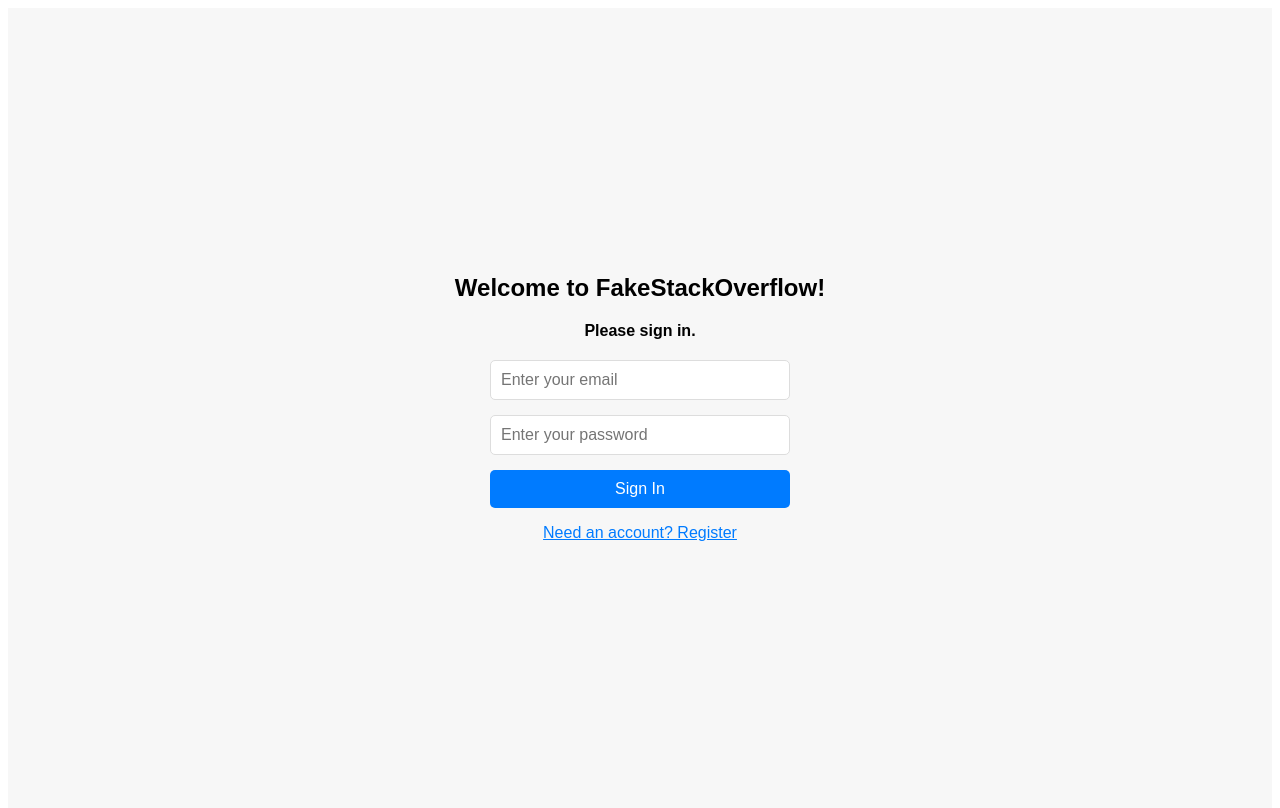
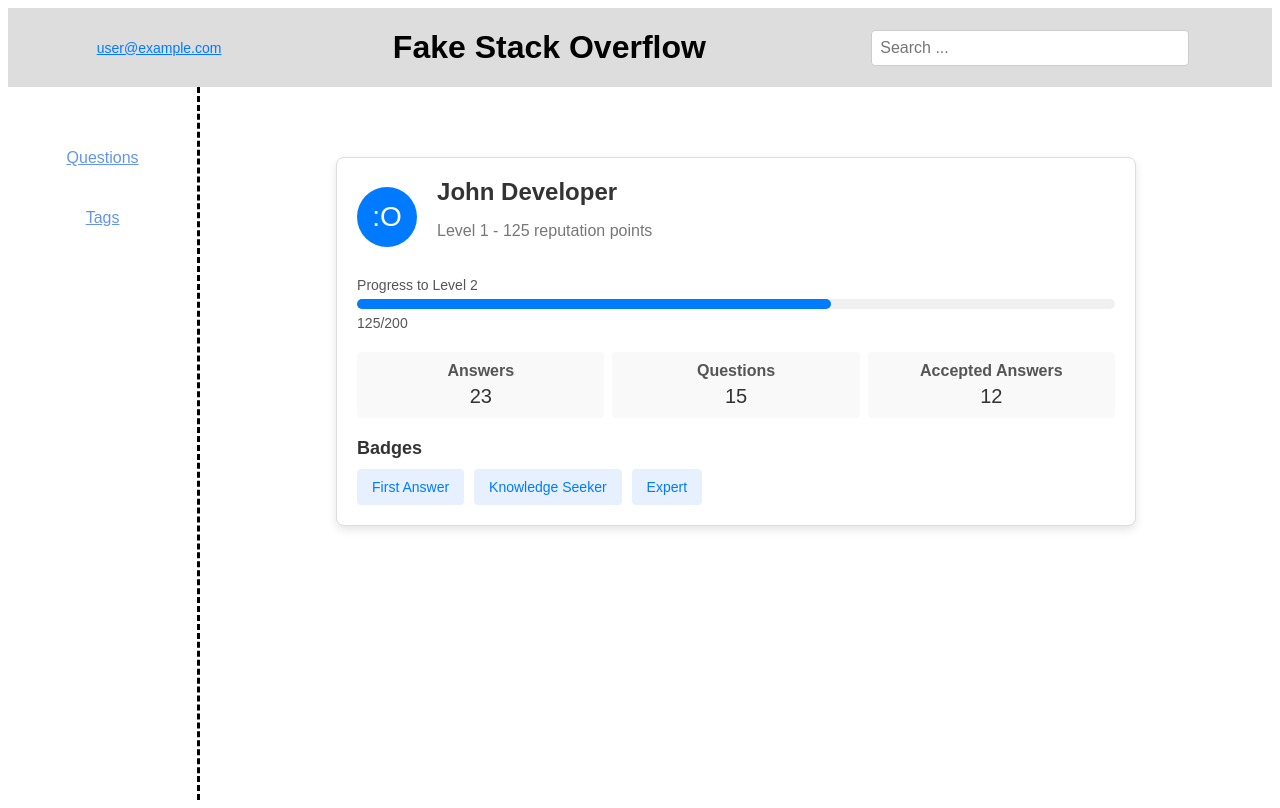
Before and after one commit to Max1232/fall24-team-project-group-208, a React (Create React App) app in the folder client/: page /profile in a window 1280 px wide. Before the commit this address led to /. Built offline with nearby package versions, Linux system fonts and the light colour scheme; no server answers; sample sign-in values are in the browser's storage.

Commit message:
UserProfile done (static user)

```diff
--- a/client/src/components/fakestackoverflow.tsx
+++ b/client/src/components/fakestackoverflow.tsx
@@ -11,6 +11,7 @@ import TagPage from './main/tagPage';
 import NewQuestionPage from './main/newQuestion';
 import NewAnswerPage from './main/newAnswer';
 import AnswerPage from './main/answerPage';
+import ProfilePage from './header/profilePage';
 import auth from '../config/firebase';
 import ProtectedRoute from './auth/ProtectedRoute';
 
@@ -55,6 +56,7 @@ const FakeStackOverflow = ({ socket }: { socket: FakeSOSocket | null }) => {
           <Route path='/question/:qid' element={<AnswerPage />} />
           <Route path='/new/question' element={<NewQuestionPage />} />
           <Route path='/new/answer/:qid' element={<NewAnswerPage />} />
+          <Route path='/profile' element={<ProfilePage />} />
         </Route>
 
         {/* Catch-all route */}
--- a/client/src/components/header/index.tsx
+++ b/client/src/components/header/index.tsx
@@ -1,4 +1,6 @@
+/* eslint-disable no-nested-ternary */
 import React, { useState } from 'react';
+import { useNavigate } from 'react-router-dom';
 import useHeader from '../../hooks/useHeader';
 import './index.css';
 
@@ -10,9 +12,14 @@ import './index.css';
 const Header: React.FC = () => {
   const { val, handleInputChange, handleKeyDown, user, handleSignOut, loading } = useHeader();
   const [dropdownOpen, setDropdownOpen] = useState(false);
+  const navigate = useNavigate();
 
   const toggleDropdown = () => {
     setDropdownOpen(!dropdownOpen);
+  };
+
+  const handleProfileNavigation = () => {
+    navigate('/profile');
   };
 
   // Header includes dropdown menu linking to logout and profile
@@ -33,6 +40,8 @@ const Header: React.FC = () => {
                     className='dropdown-item'
                     onClick={() => {
                       /* to be implemented */
+                      handleProfileNavigation();
+                      setDropdownOpen(false);
                     }}>
                     Profile
                   </li>
--- /dev/null
+++ b/client/src/components/header/profilePage/index.css
@@ -0,0 +1,136 @@
+/* General styles for the profile component */
+.profile-page-container {
+    max-width: 800px;
+    margin: 50px auto;
+    padding: 20px;
+  }
+
+  .profile-card {
+    background-color: #ffffff;
+    border: 1px solid #ddd;
+    border-radius: 8px;
+    box-shadow: 0px 4px 8px rgba(0, 0, 0, 0.1);
+    padding: 20px;
+  }
+
+  /* Profile header containing avatar and info */
+  .profile-header {
+    display: flex;
+    align-items: center;
+    margin-bottom: 20px;
+  }
+
+  .profile-avatar {
+    width: 60px;
+    height: 60px;
+    border-radius: 50%;
+    background-color: #007bff;
+    color: #fff;
+    display: flex;
+    align-items: center;
+    justify-content: center;
+    font-size: 28px;
+    margin-right: 20px;
+  }
+
+  .profile-info {
+    display: flex;
+    flex-direction: column;
+  }
+
+  .profile-name {
+    font-size: 24px;
+    font-weight: bold;
+    margin: 0;
+    color: #333;
+  }
+
+  .profile-level {
+    font-size: 16px;
+    color: #777;
+  }
+
+  /* Profile progress bar */
+  .profile-progress {
+    margin-bottom: 20px;
+  }
+
+  .progress-label {
+    font-size: 14px;
+    color: #555;
+  }
+
+  .progress-bar {
+    width: 100%;
+    height: 10px;
+    background-color: #f0f0f0;
+    border-radius: 5px;
+    margin: 5px 0;
+    position: relative;
+  }
+
+  .progress-filled {
+    height: 100%;
+    background-color: #007bff;
+    border-radius: 5px;
+  }
+
+  .progress-values {
+    font-size: 14px;
+    color: #555;
+    text-align: right;
+  }
+
+  /* Profile stats section */
+  .profile-stats {
+    display: flex;
+    justify-content: space-between;
+    margin-bottom: 20px;
+  }
+
+  .profile-stat {
+    background-color: #f9f9f9;
+    padding: 10px;
+    border-radius: 4px;
+    width: 30%;
+    text-align: center;
+  }
+
+  .stat-label {
+    font-weight: bold;
+    color: #555;
+    margin-bottom: 5px;
+    display: block;
+  }
+
+  .stat-value {
+    font-size: 20px;
+    color: #333;
+  }
+
+  /* Badges section */
+  .profile-badges {
+    margin-top: 20px;
+  }
+
+  .badges-title {
+    font-size: 18px;
+    font-weight: bold;
+    color: #333;
+    margin-bottom: 10px;
+  }
+
+  .badges-list {
+    display: flex;
+    gap: 10px;
+    flex-wrap: wrap;
+  }
+
+  .badge-item {
+    background-color: #e6f0ff;
+    padding: 10px 15px;
+    border-radius: 4px;
+    font-size: 14px;
+    color: #007bff;
+    text-align: center;
+  }
--- /dev/null
+++ b/client/src/components/header/profilePage/index.tsx
@@ -0,0 +1,80 @@
+import React from 'react';
+import './index.css';
+
+/**
+ * ProfilePage component that displays the user's information.
+ * Components are not final
+ */
+const ProfilePage: React.FC = () => {
+  // Temp. test user
+  const user = {
+    name: 'John Developer',
+    level: 'Level 1',
+    reputationPoints: 125, // Based on karma rep
+    progressToNextLevel: 125, // based on karma rep
+    levelThreshold: 200, // will change this to be based on level (higher levels take more)
+    // not sure how we track this
+    answers: 23,
+    questions: 15,
+    acceptedAnswers: 12,
+    badges: ['First Answer', 'Knowledge Seeker', 'Expert'],
+  };
+
+  return (
+    <div className='profile-page-container'>
+      <div className='profile-card'>
+        <div className='profile-header'>
+          <div className='profile-avatar'>
+            {/* Avatar */}
+            <span className='avatar-icon'>:O</span>
+          </div>
+          <div className='profile-info'>
+            <h2 className='profile-name'>{user.name}</h2>
+            <p className='profile-level'>
+              {user.level} - {user.reputationPoints} reputation points
+            </p>
+          </div>
+        </div>
+        <div className='profile-progress'>
+          <span className='progress-label'>
+            Progress to Level {parseInt(user.level.split(' ')[1], 10) + 1}
+          </span>
+          <div className='progress-bar'>
+            <div
+              className='progress-filled'
+              style={{ width: `${(user.progressToNextLevel / user.levelThreshold) * 100}%` }}></div>
+          </div>
+          <span className='progress-values'>
+            {user.progressToNextLevel}/{user.levelThreshold}
+          </span>
+        </div>
+        <div className='profile-stats'>
+          <div className='profile-stat'>
+            <span className='stat-label'>Answers</span>
+            <span className='stat-value'>{user.answers}</span>
+          </div>
+          <div className='profile-stat'>
+            <span className='stat-label'>Questions</span>
+            <span className='stat-value'>{user.questions}</span>
+          </div>
+          <div className='profile-stat'>
+            <span className='stat-label'>Accepted Answers</span>
+            <span className='stat-value'>{user.acceptedAnswers}</span>
+          </div>
+        </div>
+        <div className='profile-badges'>
+          <h3 className='badges-title'>Badges</h3>
+          <div className='badges-list'>
+            {user.badges.map((badge, index) => (
+              <div key={index} className='badge-item'>
+                {badge}
+              </div>
+            ))}
+          </div>
+        </div>
+      </div>
+    </div>
+  );
+};
+
+export default ProfilePage;
--- /dev/null
+++ b/client/src/hooks/useProfilePage.ts
@@ -0,0 +1,4 @@
+import { ChangeEvent, useState, KeyboardEvent, useEffect } from 'react';
+import { useNavigate } from 'react-router-dom';
+import { onAuthStateChanged, User } from 'firebase/auth';
+import auth from '../config/firebase';
```
Also changed, not shown: 1 other file (tests, documents, lock files or other folders).
